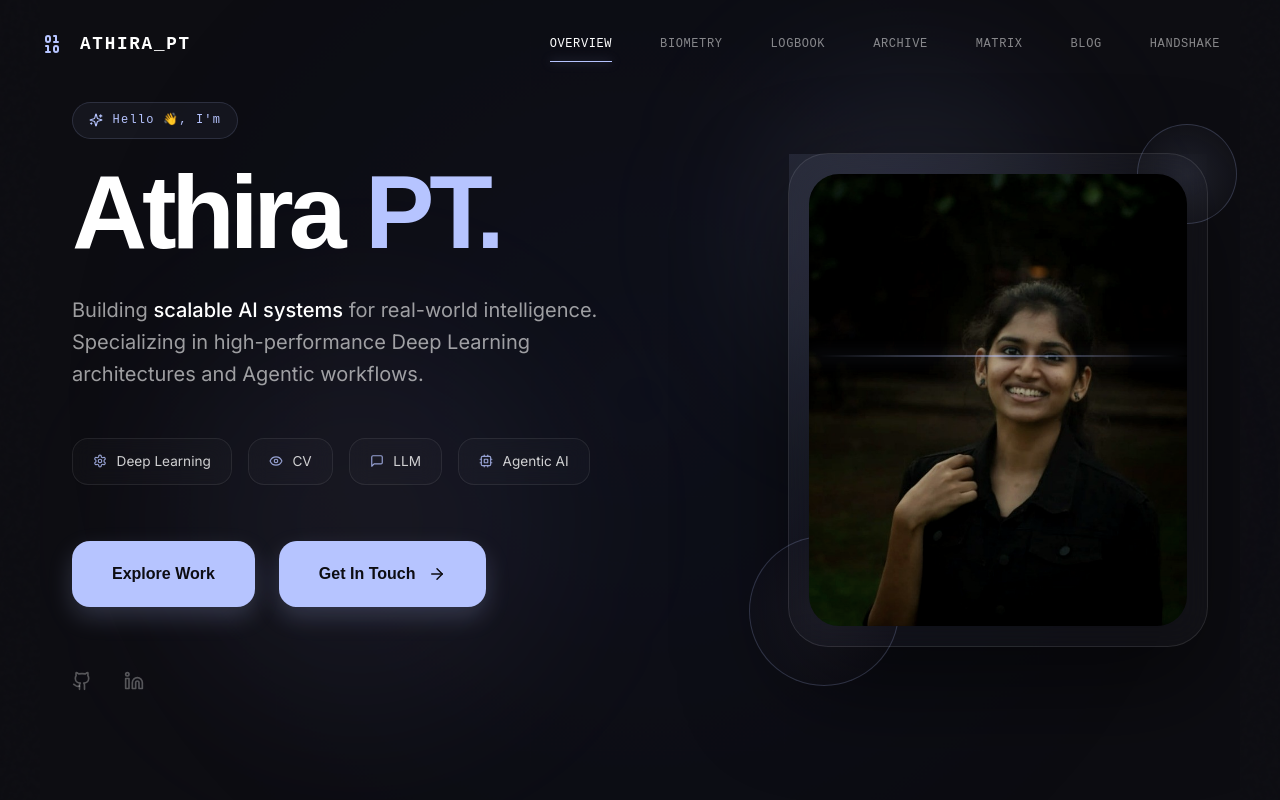
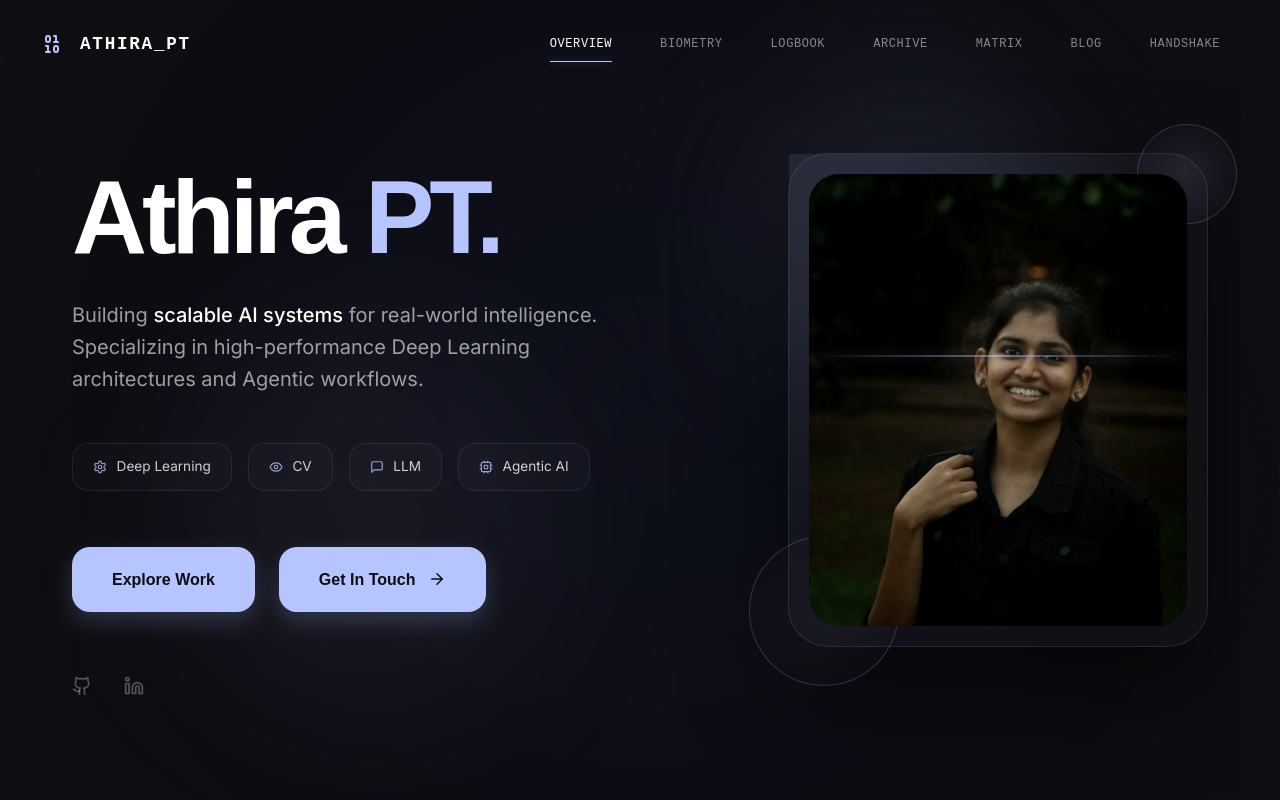
Before and after one commit to a-pt/portfolio, a React (Vite) app: page / in a window 1280 px wide. Shown: the top 800 px of the page. Built offline with nearby package versions, Linux system fonts and the light colour scheme.

Commit message:
remove greeting

```diff
--- a/src/components/Hero.jsx
+++ b/src/components/Hero.jsx
@@ -17,15 +17,7 @@ const AthiraHero = ({ data }) => {
         <div className="lab-layout">
           {/* Text Content Area */}
           <div className="lab-info">
-            <motion.div
-              className="lab-badge"
-              initial={{ opacity: 0, y: 10 }}
-              animate={{ opacity: 1, y: 0 }}
-              transition={{ duration: 0.6 }}
-            >
-              <Sparkles size={14} className="badge-icon" />
-              <span>Hello 👋, I'm</span>
-            </motion.div>
+
 
             <motion.h1
               className="lab-title"
@@ -217,6 +209,7 @@ const AthiraHero = ({ data }) => {
           font-weight: 700;
           line-height: 0.95;
           letter-spacing: -0.05em;
+          margin-top: 4.5rem;
           margin-bottom: 2rem;
         }
 
```
